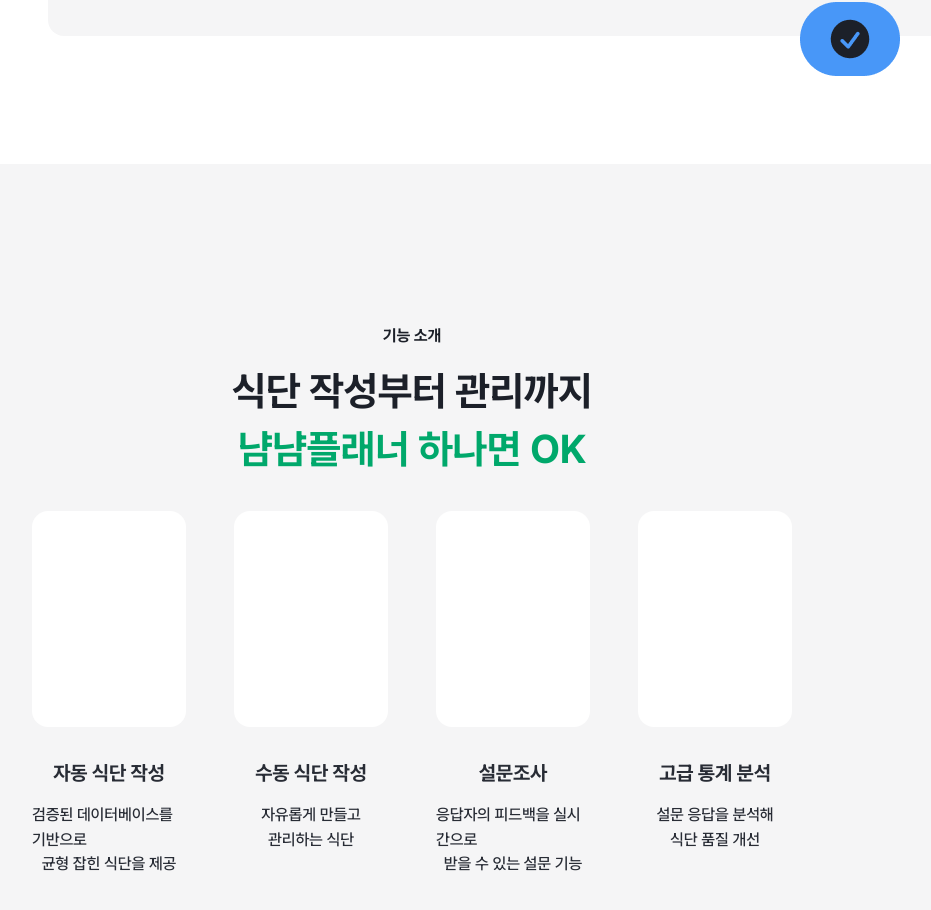
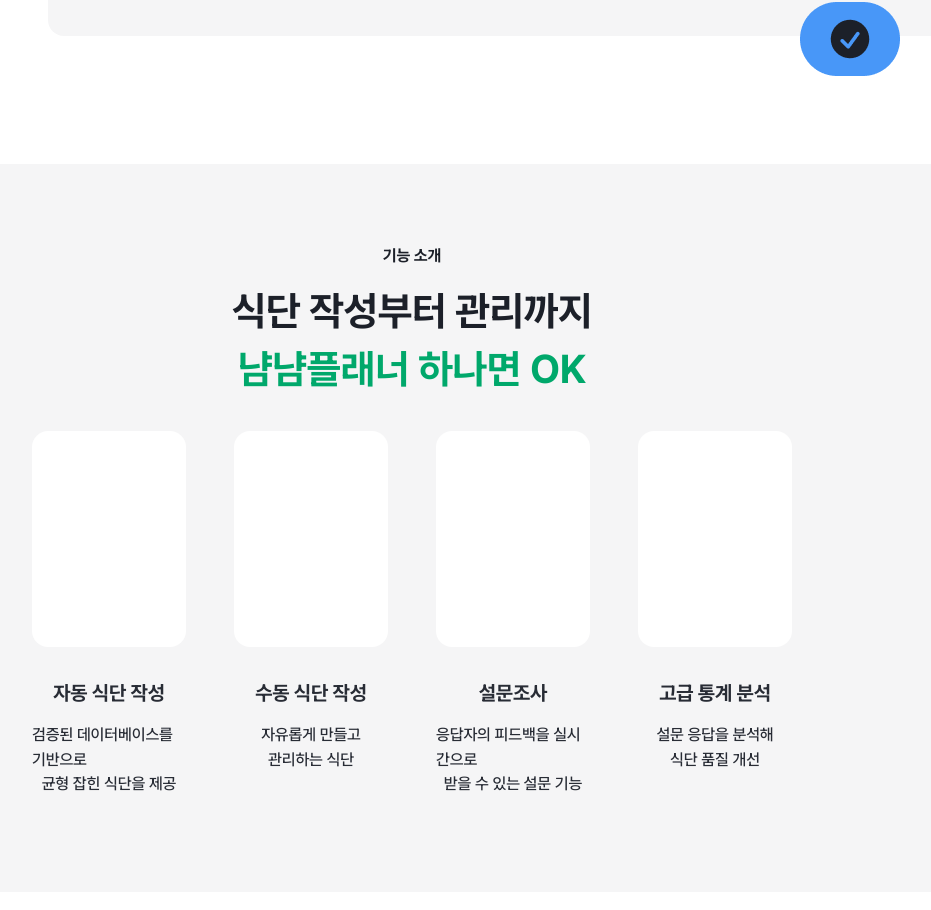
Before and after one commit to devping-kr/NNplanner-FE, a Next.js app: page / in a window 1280 px wide. Shown: the part 4250-5160 px from the top of the page, without its empty margins (228-1159 px from the left). Built offline with nearby package versions, Linux system fonts and the light colour scheme; no server answers.

Commit message:
Fix: 네번째 랜딩페이지 스타일 간단 수정

```diff
--- a/src/components/feature/Landing/FourthContent.tsx
+++ b/src/components/feature/Landing/FourthContent.tsx
@@ -11,7 +11,7 @@ const FourthContent = () => {
       initial={{ borderRadius: 0, marginLeft: 0, marginRight: 0 }}
       animate={{ borderRadius: 56, marginLeft: 32, marginRight: 32 }}
       transition={{ duration: 0.8, ease: 'easeInOut' }}
-      className='flex flex-col items-center gap-8 bg-grey-50 px-[360px] py-20'
+      className='flex flex-col items-center gap-8 bg-grey-50 px-[360px] pb-24'
     >
       <ContentHeader
         mainHeader='기능 소개'
```
